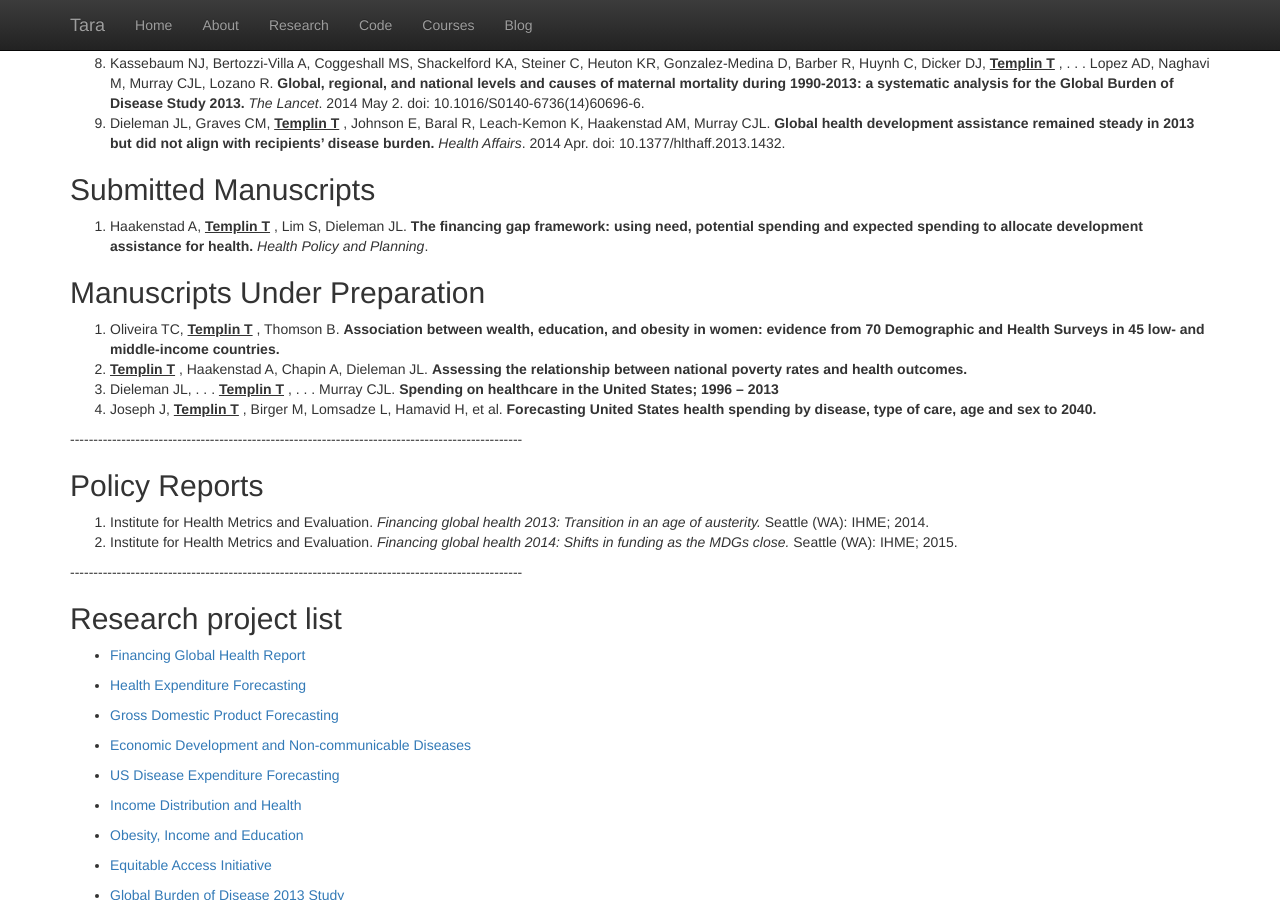
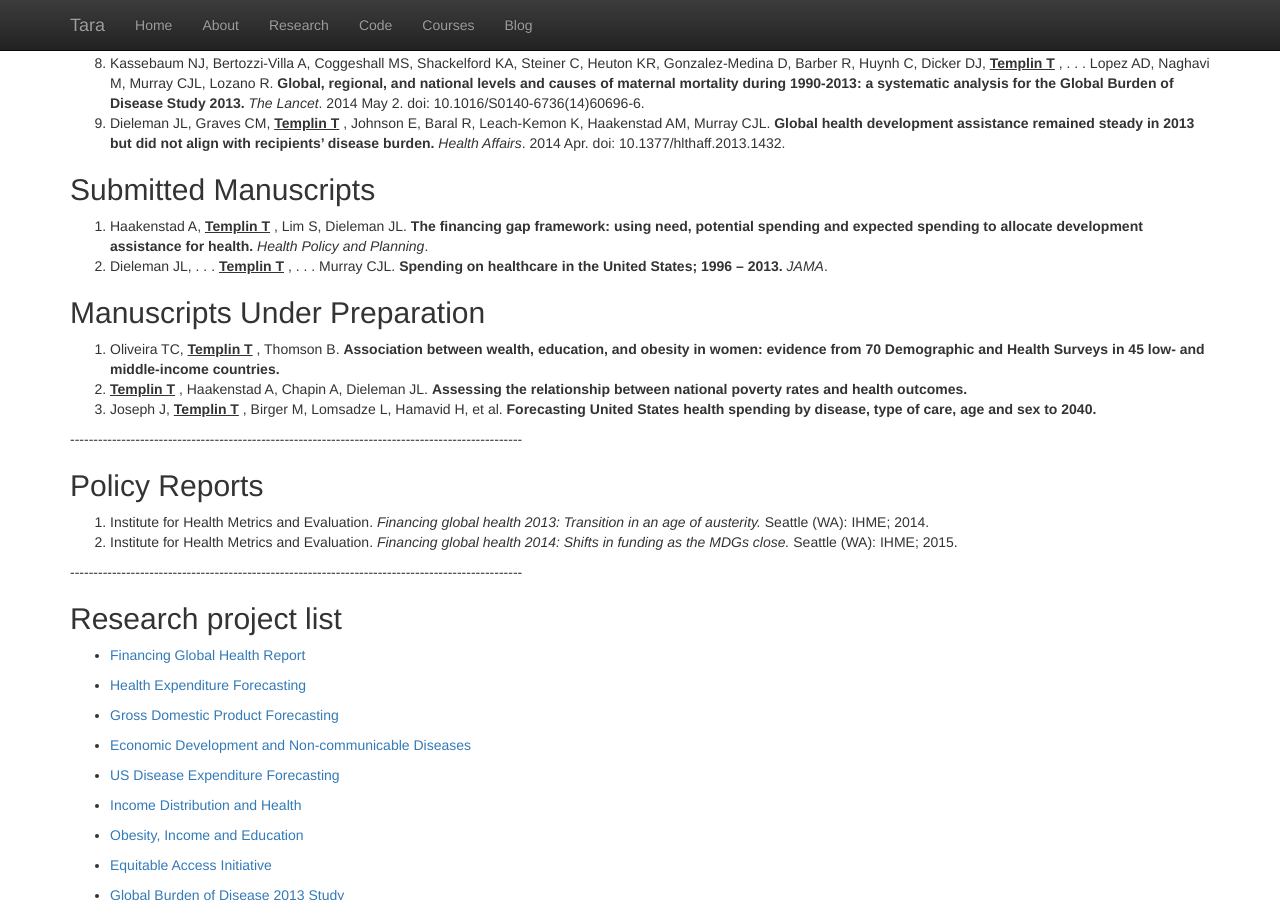
Before and after one commit to tnt2113/tnt2113.github.io, a Jekyll site: the page research/index.html, which Jekyll copies as it is, in a window 1280 px wide and 900 px high, scrolled down 759 px. Built offline with Jekyll 4.4.1, drawn with Linux system fonts in a browser that asks for light colours.

Commit message:
added dex

```diff
--- a/research/index.html
+++ b/research/index.html
@@ -95,12 +95,13 @@ jQuery(document).ready(function($) {
 <h2> Submitted Manuscripts </h2>
 <ol>
 <li>Haakenstad A, <b> <ins>Templin T</b> </ins>, Lim S, Dieleman JL. <b> The financing gap framework: using need, potential spending and expected spending to allocate development assistance for health.</b> <em>Health Policy and Planning</em>.
+<li>Dieleman JL, . . .<b> <ins>Templin T</b> </ins>, . . . Murray CJL. <b> Spending on healthcare in the United States; 1996 – 2013.</b> <em>JAMA</em>.</li>
 </ol>
 <h2> Manuscripts Under Preparation</h2>
 <ol>
 <li>Oliveira TC, <b> <ins>Templin T</b> </ins>, Thomson B. <b> Association between wealth, education, and obesity in women: evidence from 70 Demographic and Health Surveys in 45 low- and middle-income countries.</b></li>
 <li><b> <ins>Templin T</b> </ins>, Haakenstad A, Chapin A, Dieleman JL. <b> Assessing the relationship between national poverty rates and health outcomes.</b></li>
-<li>Dieleman JL, . . .<b> <ins>Templin T</b> </ins>, . . . Murray CJL. <b> Spending on healthcare in the United States; 1996 – 2013 </b></li>
+
 <li>Joseph J, <b> <ins>Templin T</b> </ins>, Birger M, Lomsadze L, Hamavid H, et al. <b> Forecasting United States health spending by disease, type of care, age and sex to 2040.</b> </li>
 </ol>
 
```
